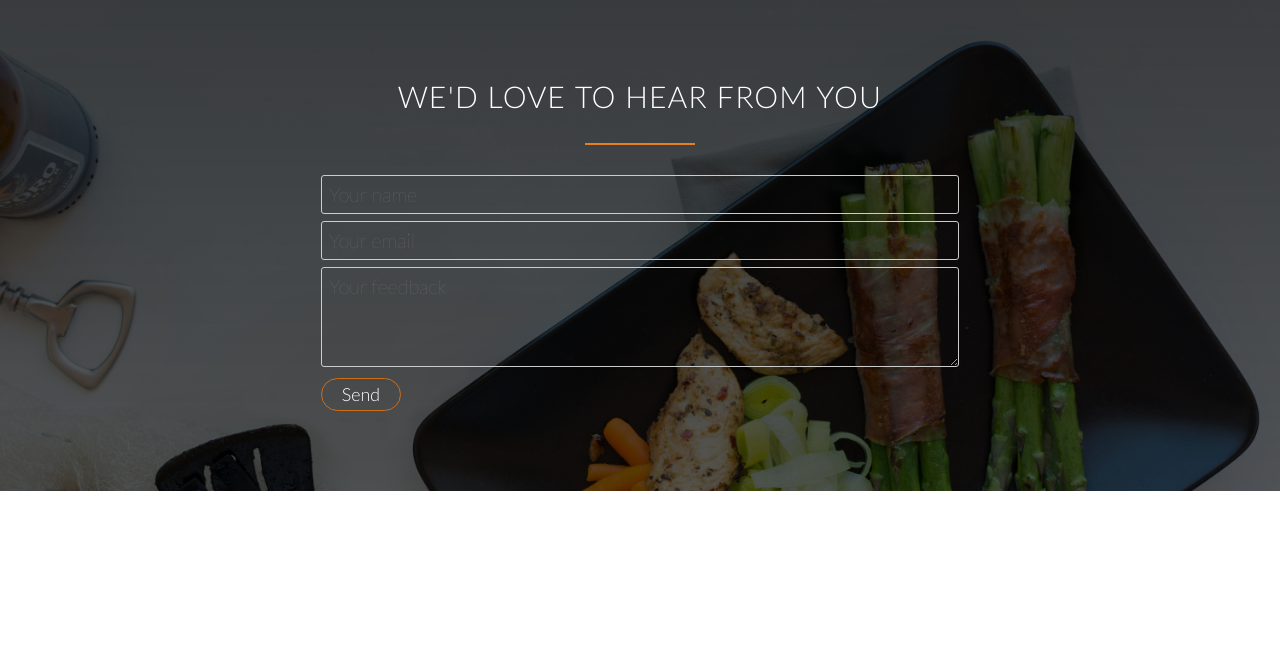
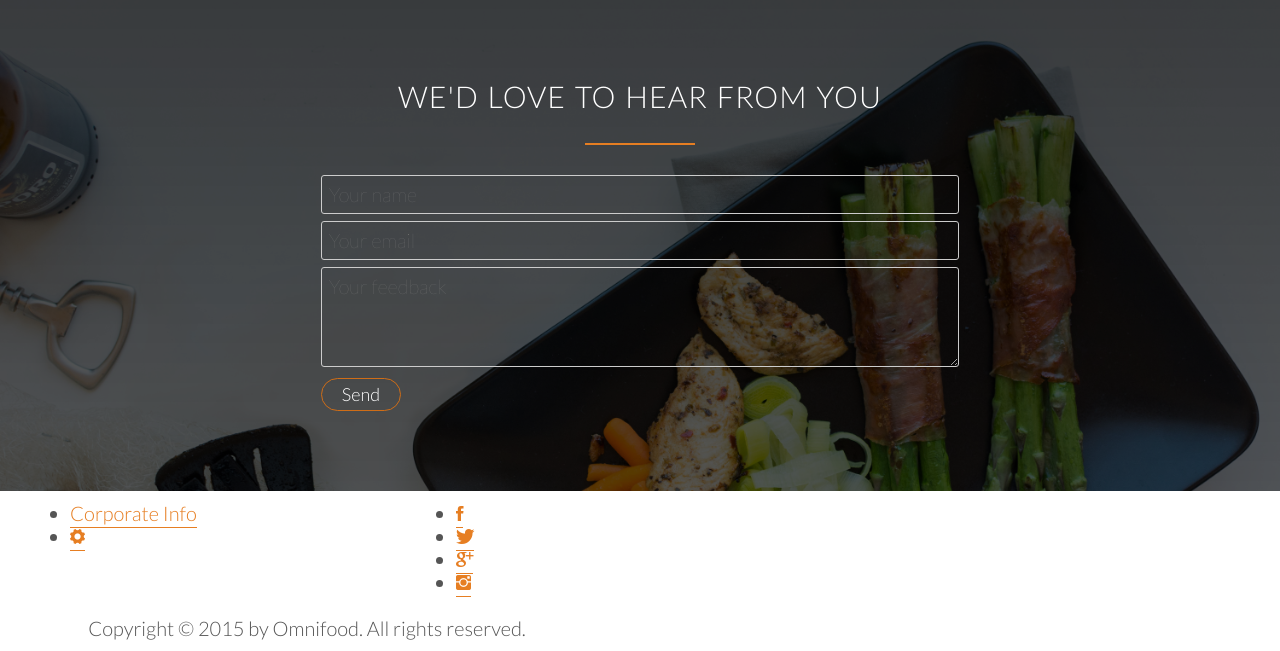
Before and after one commit to Kenneth-Macharia/FastFoodFast, a Python web app: template app/v1/views/templates/index.html in a window 1280 px wide. Shown: the part 2037-2688 px from the top of the page. Before the commit the page ends 2528 px from the top, so only its background shows below. Run offline with Jinja, Linux system fonts and the light colour scheme; the template is opened without the code that fills it, so the values that code supplies are empty; some web fonts are replaced.

Commit message:
[Feature #163007094] add index footer section

```diff
--- a/app/v1/views/static/css/style.css
+++ b/app/v1/views/static/css/style.css
@@ -317,8 +317,6 @@ cite img {
   vertical-align: middle;
 }
 
-
-
 /* ---------------------------------
  FEEDBACK SECTION
 --------------------------------- */
--- a/app/v1/views/templates/index.html
+++ b/app/v1/views/templates/index.html
@@ -135,6 +135,7 @@
         </div>
       </div>
     </section>
+
     <section class="customer_feedback" id="feedback">
       <div class="row">
         <h2>We'd love to hear from you</h2>
@@ -166,9 +167,29 @@
       </div>
     </section>
 
-  </body>
+</body>
 
   <footer>
-
+      <div class="row footer_row">
+            <div class="col span-1-of-3 first_col">
+                <ul class="footer_nav">
+                    <li><a href="#">Corporate Info</a></li>
+                    <li><a href="#"><i class="ion-ios-gear"></i></a></li>
+                </ul>
+            </div>
+            <div class="col span-2-of-3 mid_col">
+                <ul class="socal_links">
+                    <li><a href="#"><i class="ion-social-facebook"></i></a></li>
+                    <li><a href="#"><i class="ion-social-twitter"></i></a></li>
+                    <li><a href="#"><i class="ion-social-googleplus"></i></a></li>
+                    <li><a href="#"><i class="ion-social-instagram"></i></a></li>
+                </ul>
+            </div>
+            <div class="col span-3-of-3 last_col">
+                <p>
+                    Copyright &copy; 2015 by Omnifood. All rights reserved.
+                </p>
+            </div>
+        </div>
   </footer>
 </html>
```
